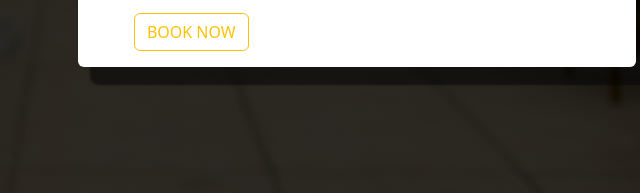
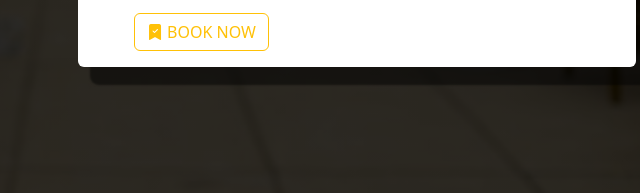
Before and after one commit to ikomcg/Activity16, a plain HTML site: page index.html in a window 1280 px wide. Shown: the part 667-860 px from the top of the page, 534-1174 px from the left. Drawn offline with nearby package versions, Linux system fonts and the light colour scheme.

Commit message:
Update index.html

```diff
--- a/index.html
+++ b/index.html
@@ -60,7 +60,7 @@
                         <label class="form-check-label" for="exampleCheck1">
                          I Agree for Privacy Policies and Terms and Conditions Agreements</label>
                       </div>
-                      <button type="submit" class="btn btn-outline-warning">BOOK NOW</button>
+                      <button type="submit" class="btn btn-outline-warning"><i class="bi bi-bookmark-check-fill"></i> BOOK NOW</button>
                   </form>
             </div>
         </div>
```
